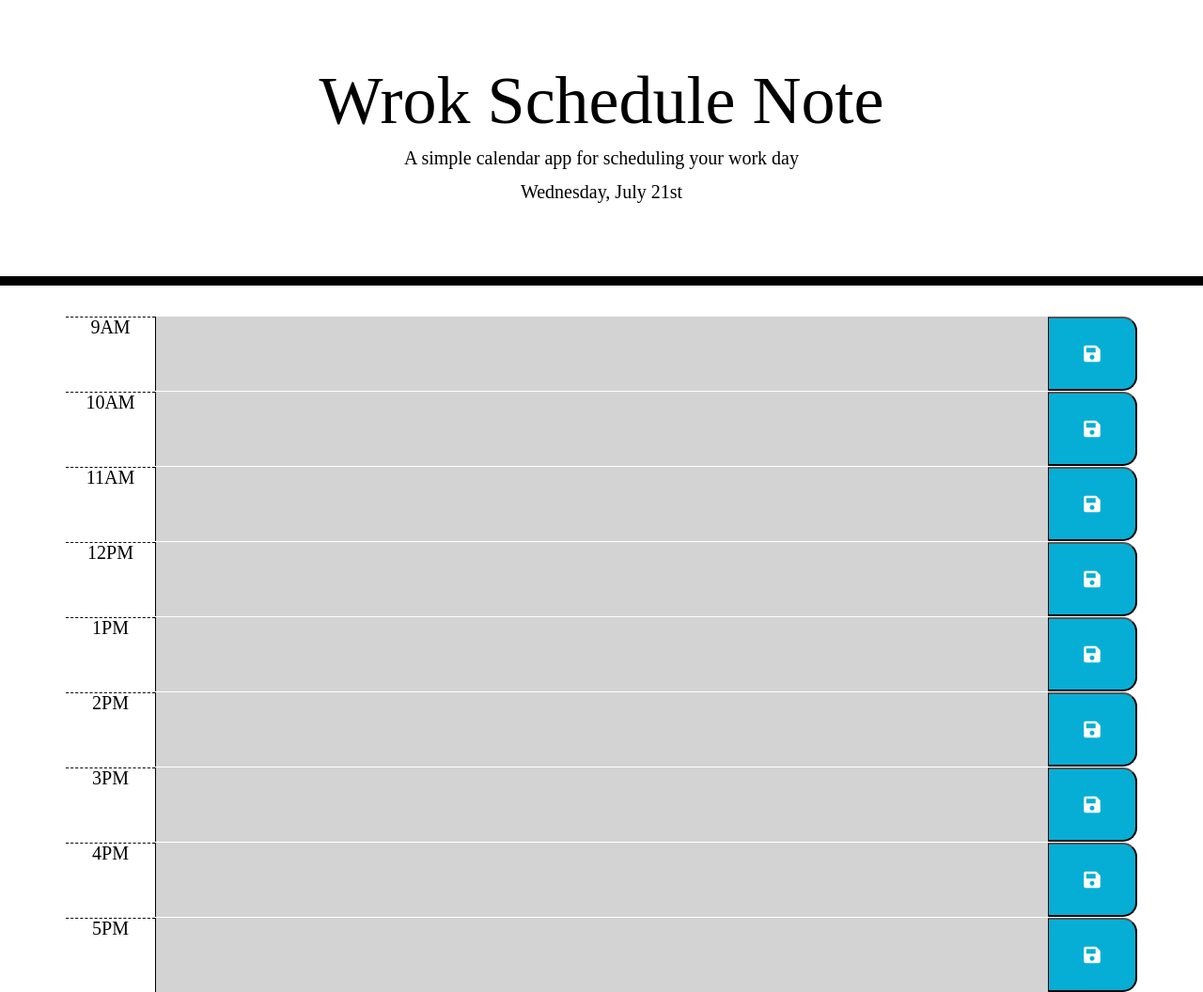
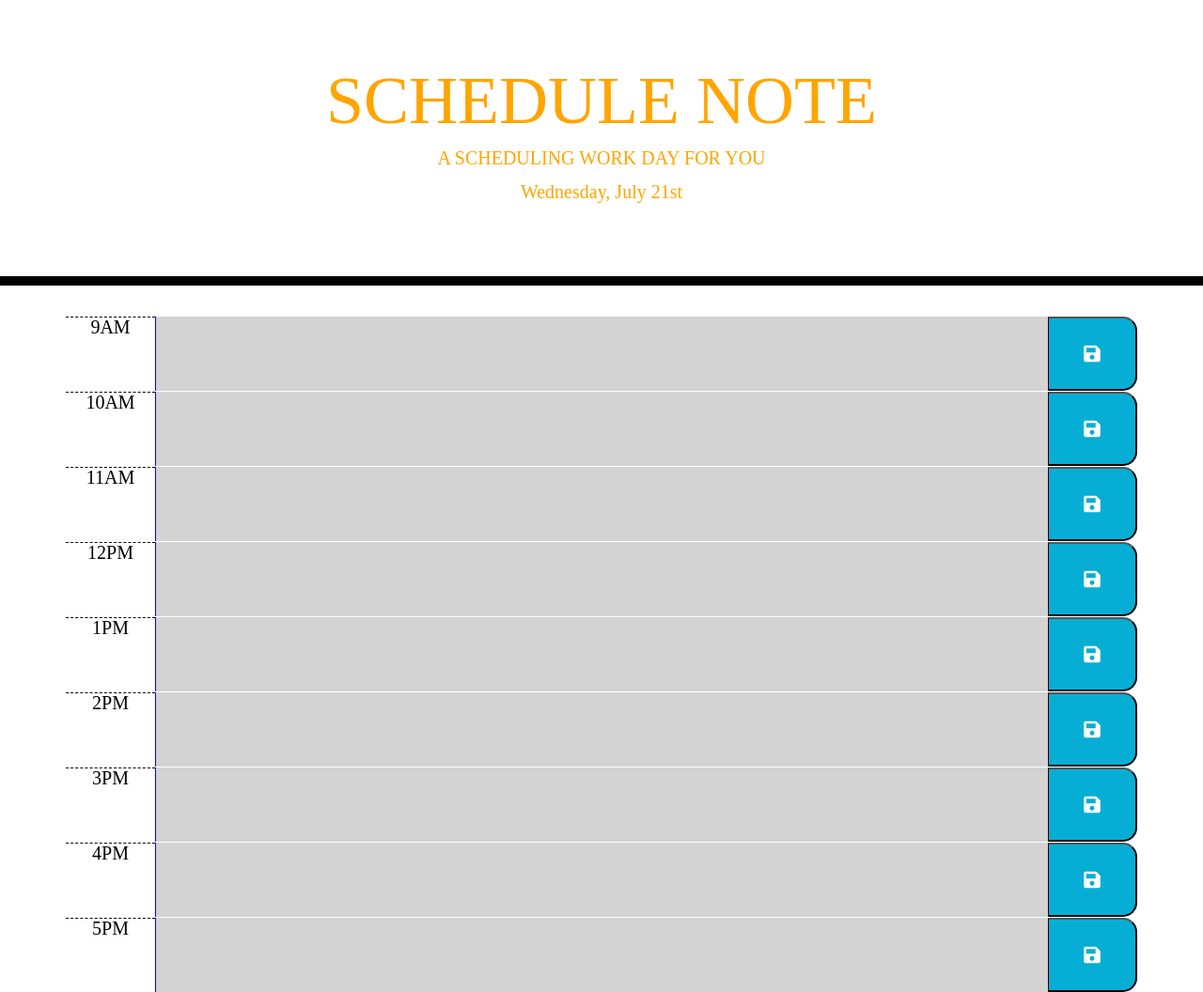
Before and after one commit to opencbct/Day-Planner, a plain HTML site: page index.html in a window 1280 px wide. Shown: the whole page at 94% size. Drawn offline with nearby package versions, Linux system fonts and the light colour scheme.

Commit message:
updated title

```diff
--- a/assets/css/style.css
+++ b/assets/css/style.css
@@ -9,14 +9,14 @@ textarea {
   border: none;
   resize: none;
   color: #000000;
-  border-left: 1px solid black;
+  border-left: 1px solid blue;
   padding: 10px;
 }
 
 .jumbotron {
   text-align: center;
   background-color: transparent;
-  color: black;
+  color: ORANGE;
   border-radius: 0;
   border-bottom: 10px solid black;
 }
@@ -44,7 +44,7 @@ textarea {
 
 .past {
   background-color: #d3d3d3;
-  color: white;
+  color: lightgreen;
 }
 
 .present {
--- a/index.html
+++ b/index.html
@@ -5,7 +5,7 @@
     <meta name="viewport" content="width=device-width, initial-scale=1.0" />
     <meta http-equiv="X-UA-Compatible" content="ie=edge" />
 
-    <title>Work Day Scheduler</title>
+    <title>SCHEDULE NOTE</title>
 
     <!-- Bootstrap -->
     <link
@@ -25,8 +25,8 @@
 
   <body>
     <header class="jumbotron">
-      <h1 class="display-3">Wrok Schedule Note</h1>
-      <p class="lead">A simple calendar app for scheduling your work day</p>
+      <h1 class="display-3">SCHEDULE NOTE</h1>
+      <p class="lead">A SCHEDULING WORK DAY FOR YOU</p>
       <p id="currentDay" class="lead"></p>
     </header>
 
```
